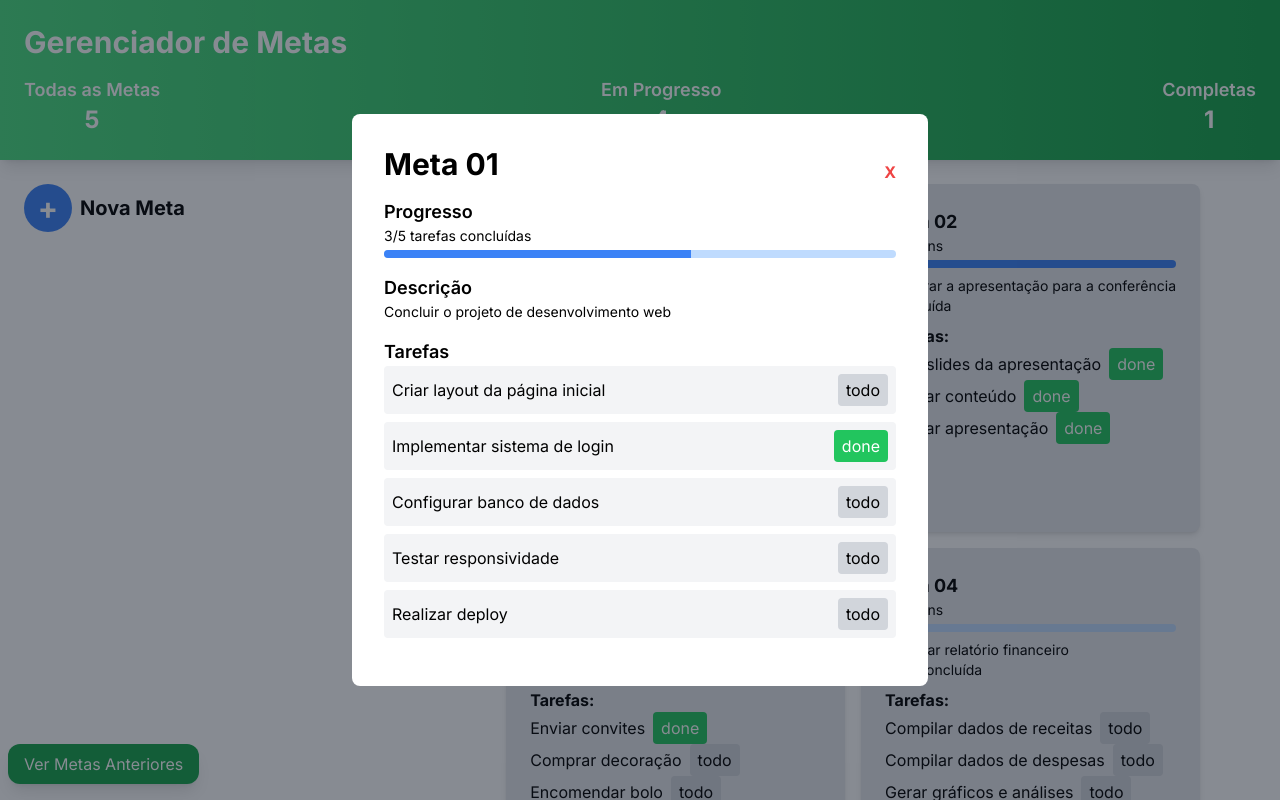
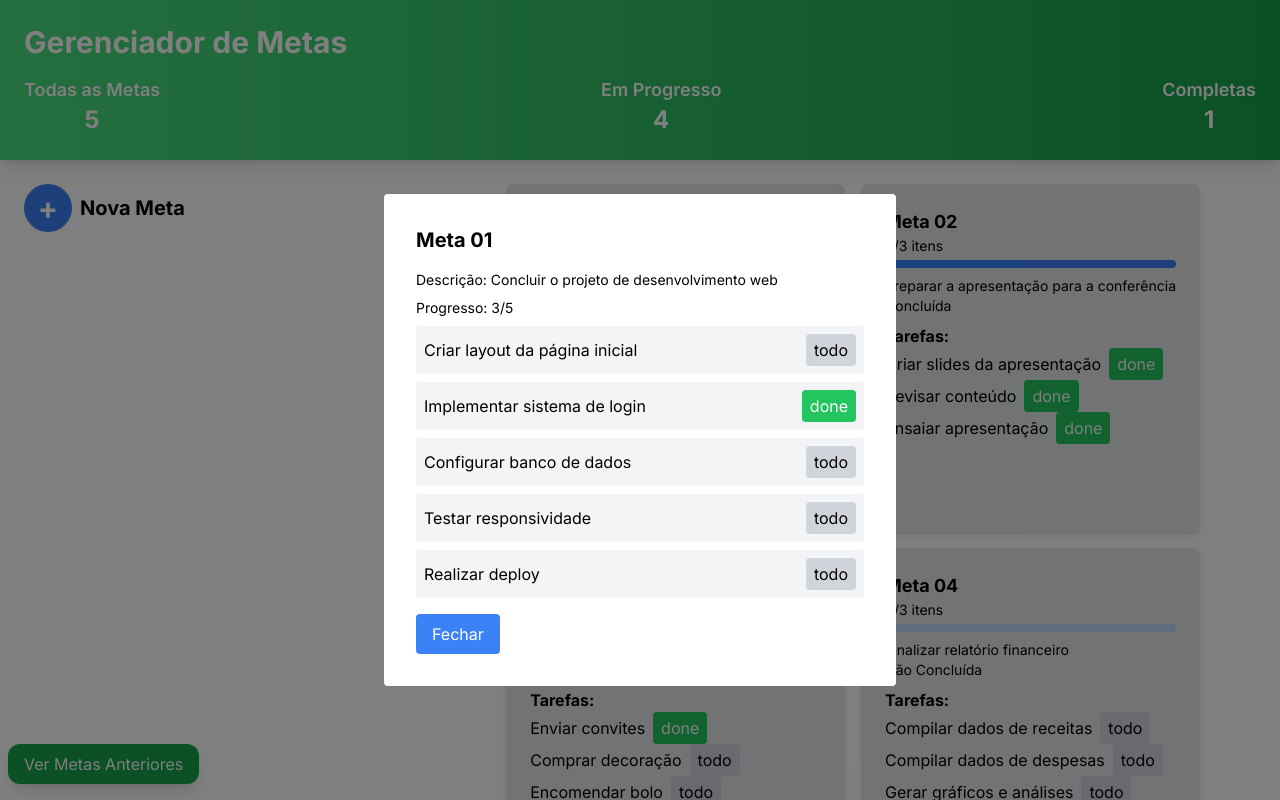
Before and after one commit to yuribodo/goaltracker, a Next.js app in the folder Front/: page / in a window 1280 px wide. Both pictures are taken after a click on the element 675 px from the left and 358 px from the top of the page. Shown: the top 800 px of the page. Built offline with nearby package versions, Linux system fonts and the light colour scheme.

Commit message:
vercel adjustments

```diff
--- a/Front/src/app/(components)/(goals).tsx
+++ b/Front/src/app/(components)/(goals).tsx
@@ -172,50 +172,15 @@ const Goals = () => {
       <Modal
         isOpen={goalModalIsOpen}
         onRequestClose={closeModalGoal}
-        contentLabel='Modal da Meta'
-        className="modal"
-        overlayClassName="overlay"
+        contentLabel="Goal Modal"
+        className="max-w-lg w-full mx-auto mt-20 bg-white rounded p-8 outline-none"
+        overlayClassName="fixed inset-0 bg-black bg-opacity-50 flex items-center justify-center"
       >
         {selectedGoal && (
-          <motion.div
-            className='fixed inset-0 flex items-center justify-center z-50 bg-gray-900 bg-opacity-50'
-            initial={{ opacity: 0 }}
-            animate={{ opacity: 1 }}
-            exit={{ opacity: 0 }}
-            transition={{ duration: 0.3 }}
-          >
-            <motion.div
-              className='bg-white rounded-lg p-8 max-w-xl w-full'
-              initial={{ scale: 0.8 }}
-              animate={{ scale: 1 }}
-              exit={{ scale: 0.8 }}
-              transition={{ duration: 0.3 }}
-            >
-              <div className='flex justify-between'>
-                <h2 className='text-3xl font-bold mb-4'>{selectedGoal.title}</h2>
-                <button onClick={closeModalGoal} className='text-red-500 font-bold cursor-pointer'>X</button>
-              </div>
-              <div className='mb-4'>
-                <h3 className='text-lg font-semibold'>Progresso</h3>
-                <p className='text-sm'>{selectedGoal.itemsCompleted}/{selectedGoal.itemsTotal} tarefas concluídas</p>
-                <div className="relative pt-1">
-                  <div className="overflow-hidden h-2 text-xs flex rounded bg-blue-200">
-                    <motion.div
-                      style={{ width: `${(selectedGoal.itemsCompleted / selectedGoal.itemsTotal) * 100}%` }}
-                      className="shadow-none flex flex-col text-center whitespace-nowrap text-white justify-center bg-blue-500"
-                      initial={{ width: 0 }}
-                      animate={{ width: `${(selectedGoal.itemsCompleted / selectedGoal.itemsTotal) * 100}%` }}
-                      transition={{ duration: 0.5 }}
-                    ></motion.div>
-                  </div>
-                </div>
-              </div>
-              <div className='mb-4'>
-                <h3 className='text-lg font-semibold'>Descrição</h3>
-                <p className='text-sm'>{selectedGoal.description}</p>
-              </div>
-              <div className='mb-4'>
-                <h3 className='text-lg font-semibold'>Tarefas</h3>
+          <>
+            <h2 className="text-xl font-bold mb-4">{selectedGoal.title}</h2>
+            <h3 className="text-sm mb-2">Descrição: {selectedGoal.description}</h3>
+            <h3 className="text-sm mb-2">Progresso: {selectedGoal.itemsCompleted}/{selectedGoal.itemsTotal}</h3>
             <ul className='space-y-2'>
               {selectedGoal.tasks.map(task => (
                 <motion.li
@@ -234,66 +199,45 @@ const Goals = () => {
                 </motion.li>
               ))}
             </ul>
-              </div>
-            </motion.div>
-          </motion.div>
+            <button onClick={closeModalGoal} className="mt-4 bg-blue-500 text-white py-2 px-4 rounded">Fechar</button>
+          </>
         )}
       </Modal>
 
       <Modal
         isOpen={modalIsOpen}
         onRequestClose={closeModal}
-        contentLabel='Nova Meta'
-        className="modal"
-        overlayClassName="overlay"
+        contentLabel="Add Goal Modal"
+        className="max-w-lg w-full mx-auto mt-20 bg-white rounded p-8 outline-none"
+        overlayClassName="fixed inset-0 bg-black bg-opacity-50 flex items-center justify-center"
       >
-        <motion.div
-          className='bg-white   fixed inset-0 flex flex-col justify-center items-center rounded-lg p-8 max-w-md w-full mx-auto my-8'
-          initial={{ scale: 0.8 }}
-          animate={{ scale: 1 }}
-          exit={{ scale: 0.8 }}
-          transition={{ duration: 0.3 }}
-        >
-          <h2 className='text-2xl font-bold mb-4'>Adicionar Nova Meta</h2>
+        <h2 className="text-xl font-bold mb-4">Adicionar Nova Meta</h2>
         <form onSubmit={addNewGoal}>
-            <div className='mb-4'>
-              <label className='block text-sm font-semibold mb-2' htmlFor='goal-title'>Título</label>
           <input
-                id='goal-title'
-                type='text'
+            type="text"
+            placeholder="Título da Meta"
             value={newGoalTitle}
             onChange={(e) => setNewGoalTitle(e.target.value)}
-                className='border border-gray-300 rounded-lg px-4 py-2 w-full'
+            className="w-full mb-4 p-2 border border-gray-300 rounded"
             required
           />
-            </div>
-            <div className='mb-4'>
-              <label className='block text-sm font-semibold mb-2' htmlFor='goal-description'>Descrição</label>
           <textarea
-                id='goal-description'
+            placeholder="Descrição da Meta"
             value={newGoalDescription}
             onChange={(e) => setNewGoalDescription(e.target.value)}
-                className='border border-gray-300 rounded-lg px-4 py-2 w-full'
+            className="w-full mb-4 p-2 border border-gray-300 rounded"
             required
-              />
-            </div>
-            <div className='mb-4'>
-              <label className='block text-sm font-semibold mb-2'>Tarefas</label>
+          ></textarea>
+          <h3 className="font-bold mb-2">Adicionar Tarefas</h3>
           <div className='flex'>
             <input
-                  type='text'
+              type="text"
+              placeholder="Nome da Tarefa"
               value={newTaskName}
               onChange={(e) => setNewTaskName(e.target.value)}
-                  className='border border-gray-300 rounded-lg px-4 py-2 w-full'
-                  placeholder='Nome da Tarefa'
+              className="w-full mb-4 p-2 border border-gray-300 rounded mr-2"
             />
-                <button
-                  type='button'
-                  onClick={addTask}
-                  className='ml-2 bg-blue-500 text-white rounded-lg px-4 py-2'
-                >
-                  Adicionar
-                </button>
+            <button type="button" onClick={addTask} className="bg-blue-500 text-white py-2 px-4 rounded">Adicionar</button>
           </div>
           <ul className='mt-2'>
             {newTasks.map(task => (
@@ -308,26 +252,12 @@ const Goals = () => {
               </li>
             ))}
           </ul>
-            </div>
-            <div className='flex justify-end'>
-              <button
-                type='button'
-                onClick={closeModal}
-                className='bg-gray-300 text-black rounded-lg px-4 py-2 mr-2'
-              >
-                Cancelar
-              </button>
-              <button
-                type='submit'
-                className='bg-blue-500 text-white rounded-lg px-4 py-2'
-              >
-                Adicionar Meta
-              </button>
+          <div className="flex justify-end mt-4">
+            <button type="button" onClick={closeModal} className="mr-4 bg-gray-500 text-white py-2 px-4 rounded">Cancelar</button>
+            <button type="submit" className="bg-blue-500 text-white py-2 px-4 rounded">Adicionar Meta</button>
           </div>
         </form>
-        </motion.div>
       </Modal>
-
     </div>
   );
 };
```
Lines whose indentation alone changed are shown as unchanged.
